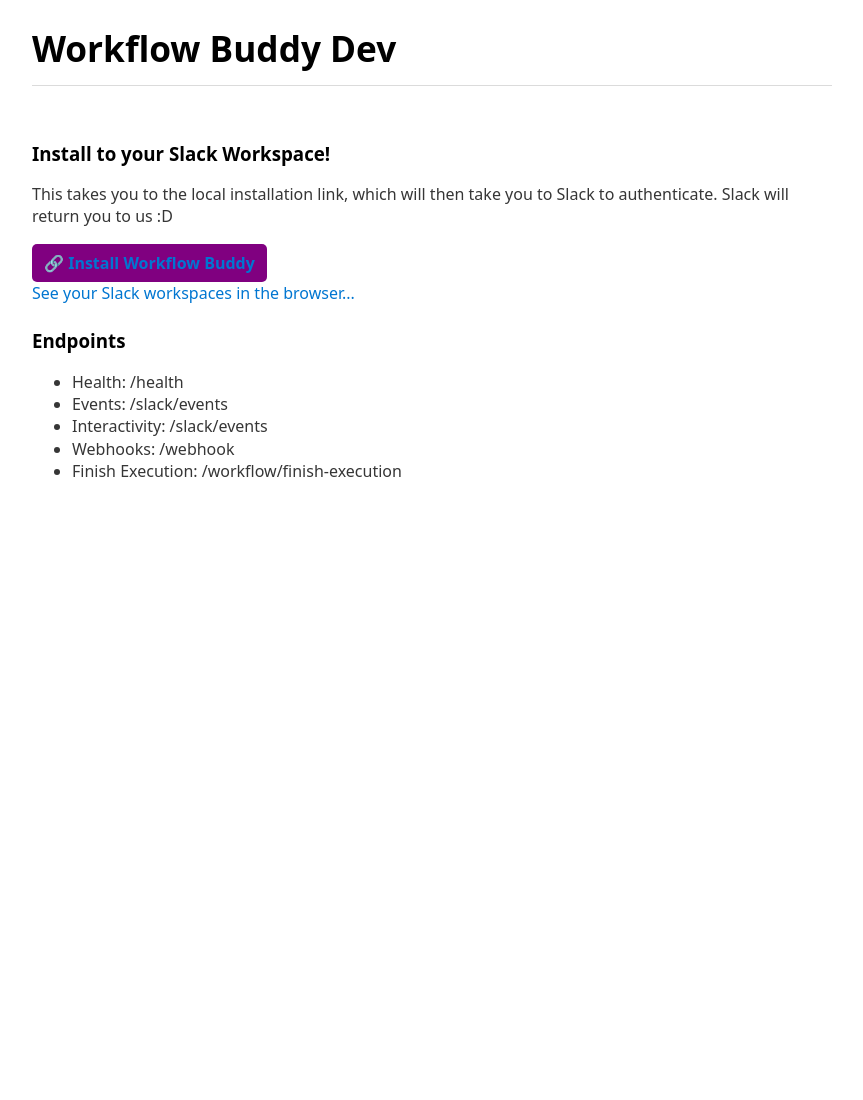
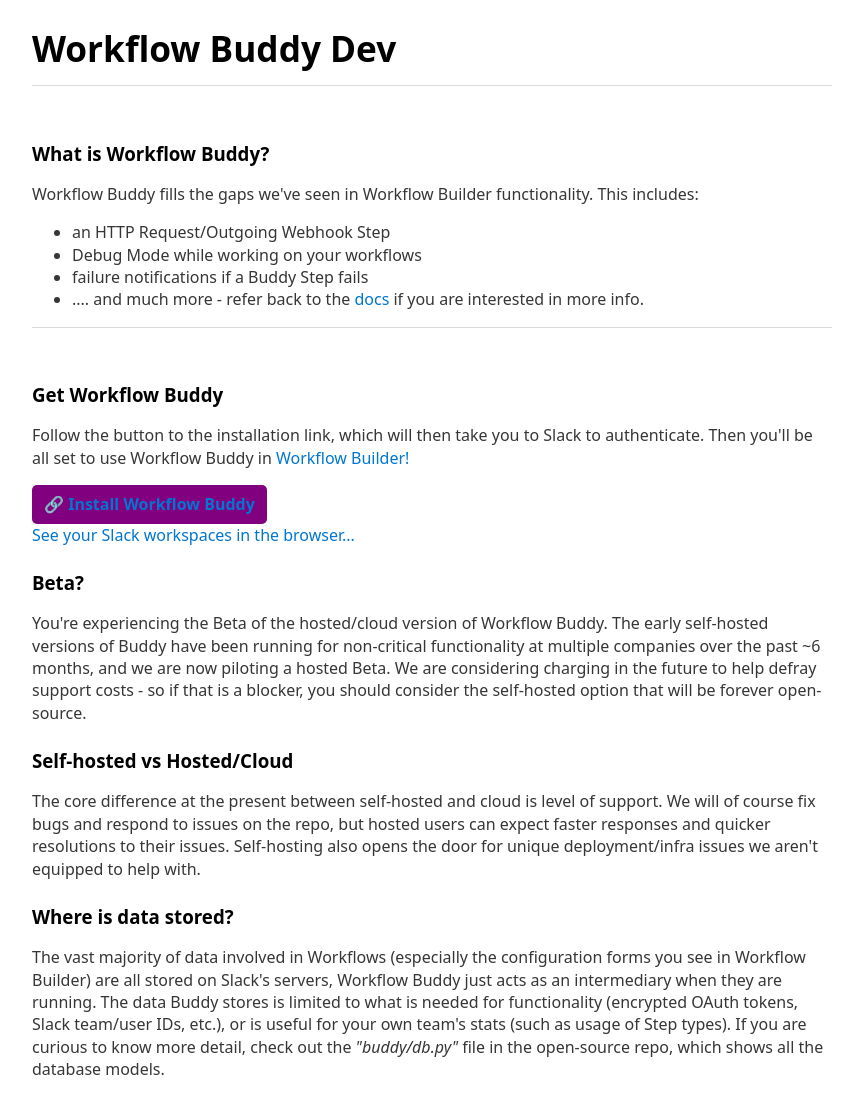
Before and after one commit to happybara-io/WorkflowBuddy, a Flask app: page / in a window 1280 px wide. Shown: the whole page, without its empty margins (208-1071 px from the left). Before the commit the page ends 477 px from the top, so only its background shows below. Run offline with Flask 3, Linux system fonts and the light colour scheme; parts of the project's set-up code (start-up, migrations or seed data) failed here and were passed over.

Commit message:
Update docs

```diff
--- a/templates/index.html
+++ b/templates/index.html
@@ -7,24 +7,42 @@
     {% if dev %}
         <h1>Workflow Buddy Dev</h1>
     {% else %}
-        <h1>Workflow Buddy</h1>
+        <h1>Workflow Buddy Beta</h1>
     {% endif %}
     <hr />
     <br />
-    <h3>Install to your Slack Workspace!</h3>
-    <p>This takes you to the local installation link, which will then take you to Slack to authenticate. Slack will return you to us :D
+    <h3>What is Workflow Buddy?</h3>
+    <p>Workflow Buddy fills the gaps we've seen in Workflow Builder functionality. This includes:    </p>
+    <ul>
+        <li>an HTTP Request/Outgoing Webhook Step</li>
+        <li>Debug Mode while working on your workflows</li>
+        <li>failure notifications if a Buddy Step fails</li>
+        <li>.... and much more - refer back to the <a href="https://github.com/happybara-io/WorkflowBuddy">docs</a> if you are interested in more info.</li>
+    </ul>
+    <hr/>
+    <br />
+    <h3>Get Workflow Buddy</h3>
+    <p>Follow the button to the installation link, which will then take you to Slack to authenticate. Then you'll be all set to use Workflow Buddy in <a href="app.slack.com/workflow-builder">Workflow Builder!</a>
     </p>
     <a href="/slack/install" style="display: inline-block;border-radius: 5px;background-color: purple; padding: 8px 12px; font-weight: bold;">🔗 Install Workflow Buddy</a>
     <br />
     <a href="https://app.slack.com/">See your Slack workspaces in the browser...</a>
     <br />
-    <h3>Endpoints</h3>
-    <ul>
-        <li>Health: /health</li>
-        <li>Events: /slack/events</li>
-        <li>Interactivity: /slack/events</li>
-        <li>Webhooks: /webhook</li>
-        <li>Finish Execution: /workflow/finish-execution</li>
-    </ul>
+    <h3>Beta?</h3>
+    <p>
+        You're experiencing the Beta of the hosted/cloud version of Workflow Buddy. The early self-hosted versions of Buddy have been running for non-critical functionality at multiple companies over the past ~6 months, and we are now piloting a hosted Beta.
+        We are considering charging in the future to help defray support costs - so if that is a blocker, you should consider the self-hosted option that will be forever open-source.
+    </p>
+    <h3>Self-hosted vs Hosted/Cloud</h3>
+    <p>The core difference at the present between self-hosted and cloud is level of support. We will of course fix bugs and respond to issues on the repo, but hosted users can expect faster responses and quicker resolutions to their issues.
+        Self-hosting also opens the door for unique deployment/infra issues we aren't equipped to help with.</p>
+    <h3>Where is data stored?</h3>
+    <p>
+        The vast majority of data involved in Workflows (especially the configuration forms you see in Workflow Builder) are all stored on Slack's servers, Workflow Buddy just acts as an intermediary when they
+        are running.
+
+        The data Buddy stores is limited to what is needed for functionality (encrypted OAuth tokens, Slack team/user IDs, etc.), or is useful for your own team's stats (such as usage of Step types). If you are curious
+        to know more detail, check out the <em>"buddy/db.py"</em> file in the open-source repo, which shows all the database models.
+    </p>
 </body>
 </html>
```
Also changed, not shown: README.md.
